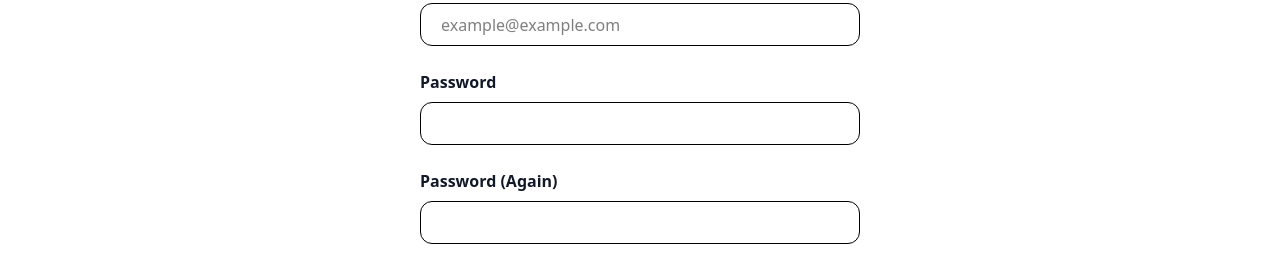
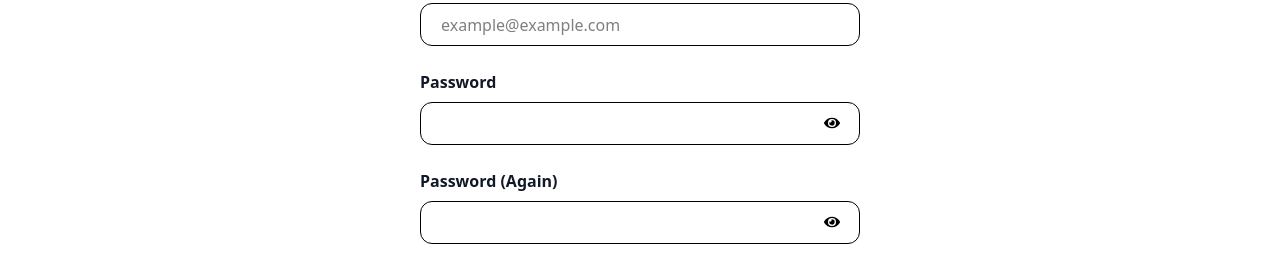
Before and after one commit to midu100/NEXTON, a React (Vite) app: page /registration in a window 1280 px wide. Shown: the part 289-555 px from the top of the page. Built offline with nearby package versions, Linux system fonts and the light colour scheme; a web font is replaced by a local one.

Commit message:
Singup & Login Page

```diff
--- a/package.json
+++ b/package.json
@@ -17,6 +17,8 @@
     "react-icons": "^5.5.0",
     "react-router": "^7.6.3",
     "react-slick": "^0.30.3",
+    "react-spinners": "^0.17.0",
+    "react-toastify": "^11.0.5",
     "slick-carousel": "^1.8.1",
     "tailwindcss": "^4.1.11"
   },
--- a/src/App.jsx
+++ b/src/App.jsx
@@ -8,6 +8,8 @@ import AllReco from './components/AllReco'
 import ProductDetails from './components/ProductDetails'
 import CheckOut from './components/CheckOut'
 import Registration from './pages/Registration'
+import Login from './pages/Login'
+import { ToastContainer, toast  } from 'react-toastify';
 
 
 function App() {
@@ -20,6 +22,7 @@ function App() {
         <Route path='/productdetails/:alu' element={<ProductDetails />} />
         <Route path='/checkout' element={<CheckOut />} />
         <Route path='/registration' element={<Registration />} />
+        <Route path='/login' element={<Login />} />
 
       </Route>
     </Route>
@@ -27,6 +30,7 @@ function App() {
 
   return (
     <>
+    <ToastContainer />
       <RouterProvider router={myRoute} />
 
     </>
--- /dev/null
+++ b/src/pages/Login.jsx
@@ -0,0 +1,66 @@
+import React, { useState } from 'react'
+import { Link } from 'react-router'
+import { Bounce, Slide, toast } from 'react-toastify'
+
+const Login = () => {
+    const[formData,setFormData]= useState({email:'', emailError:'',Password:'',errorPassword:''})
+
+    const handleLogin = ()=>{
+        if(!formData.email){
+            setFormData((prev)=>({...prev,emailError:'Enter your email'}))
+        }
+        else if(!formData.Password){
+            setFormData((prev)=>({...prev,errorPassword:'Enter your Password'}))
+        }
+        else{
+            toast.success('🦄 Login Successful !', {
+position: "top-right",
+autoClose: 5000,
+hideProgressBar: false,
+closeOnClick: false,
+pauseOnHover: true,
+draggable: true,
+progress: undefined,
+theme: "dark",
+transition: Slide,
+});
+        }
+    }
+
+    // console.log(formData)
+  return (
+    <div>
+        <section id='Register_Box' className='mt-[40px] mb-[72px] flex items-center justify-center'>
+            <div className='w-[440px]'>
+                {/* -------Header-------- */}
+                <div><h2 className='text-[36px] font-semibold text-second text-center mb-[60px]'>Login</h2></div>
+
+                {/* -------Input Box-------- */}
+                <div className='flex flex-col gap-[24px]'>
+                    {/* -----Email  */}
+                    <div>
+                        <p className='text-base font-semibold text-second'>Email</p>
+                        <p className='text-[12px] font-light font-poppins text-red-600'>{formData.emailError}</p>
+                        <input onChange={(e)=>setFormData((prev)=>({...prev,email:e.target.value}))} className='w-full border border-BorderCol rounded-[12px] h-[43px] px-5 outline-none mt-2' placeholder='example@example.com' type="email" />
+                    </div>
+                    {/* -----Password  */}
+                    <div>
+                        <p className='text-base font-semibold text-second'>Password</p>
+                        <p className='text-[12px] font-light font-poppins text-red-600'>{formData.errorPassword}</p>
+                        <input onChange={(e)=>setFormData((prev)=>({...prev,Password:e.target.value}))} className='w-full border border-BorderCol rounded-[12px] h-[43px] px-5 outline-none mt-2' type="password" />
+                    </div>
+
+                </div>
+
+                {/* ------Submit Button------ */}
+                <div className='mt-[24px] flex flex-col gap-[24px]'>
+                    <button onClick={handleLogin} className='w-full bg-second rounded-full text-white py-[14px] cursor-pointer'>Continue</button>
+
+                </div>
+            </div>
+        </section>
+    </div>
+  )
+}
+
+export default Login
--- a/src/pages/Registration.jsx
+++ b/src/pages/Registration.jsx
@@ -1,5 +1,11 @@
 import React, { useState } from 'react'
 import { Form, Link } from 'react-router'
+import { FaEye } from "react-icons/fa";
+import { FaEyeSlash } from "react-icons/fa";
+import axios from 'axios';
+import { HashLoader, PropagateLoader } from 'react-spinners';
+import { Bounce, toast } from 'react-toastify';
+
 
 const Registration = () => {
     const [emailError,setEmailError] = useState('')
@@ -11,6 +17,12 @@ const Registration = () => {
     const [passAgain,setPassAgain]=useState('')
     const [againError,setAgainError] = useState('')
 
+    const[showPass, setShowPass] = useState(false)
+
+    const[againShowPass,setAgainShowPass] = useState(false)
+
+    const[loading,setLoading]=useState(false)
+
     const handleSubmit = (behave)=>{
         behave.preventDefault()
         //----------------------------EMAIL VALIDATION
@@ -20,26 +32,56 @@ const Registration = () => {
         else if(!pass){
             setPassError('Please enter your password')
         }
+        // else{
+        //     const upperCase = /[A-Z]/.test(pass)
+        //     const lowerCase =/[a-z]/.test(pass)
+        //     const digit     =/[0-9]/.test(pass)
+        //     const Length = pass.length>=8
+        //     if(!upperCase){
+        //         setPassError('Password must contain at least one uppercase letter')
+        //     }
+        //     else if(!lowerCase){
+        //         setPassError('Password must contain at least one lowercase letter')
+        //     }
+        //     else if(!digit){
+        //         setPassError('Password must contain at least one digit 0-9')
+        //     }
+        //     else if(!Length){
+        //         setPassError('Password must be at least 8 characters')
+        //     }
+        // }
+       else if(passAgain != pass){
+            setAgainError('Enter password again')
+        }
+
         else{
-            const upperCase = /[A-Z]/.test(pass)
-            const lowerCase =/[a-z]/.test(pass)
-            const digit     =/[0-9]/.test(pass)
-            const Length = pass.length>=8
-            if(!upperCase){
-                setPassError('Password must contain at least one uppercase letter')
-            }
-            else if(!lowerCase){
-                setPassError('Password must contain at least one lowercase letter')
-            }
-            else if(!digit){
-                setPassError('Password must contain at least one digit 0-9')
-            }
-            else if(!Length){
-                setPassError('Password must be at least 8 characters')
-            }
-        }
-        if(passAgain != pass){
-            setAgainError('Password does not match')
+
+            setLoading(!loading)
+
+
+            axios.post('https://api.escuelajs.co/api/v1/users/',{
+                "name": "Nicolas",
+                "email": email,
+                "password": pass,
+                "avatar": "https://picsum.photos/800"
+            })
+            .then((res)=>{console.log(res) ; setLoading(false);
+
+                toast.success('Registration Success !', {
+                position: "top-right",
+                autoClose: 5000,
+                hideProgressBar: false,
+                closeOnClick: false,
+                pauseOnHover: true,
+                draggable: true,
+                progress: undefined,
+                theme: "dark",
+                transition: Bounce,
+              });
+            })
+            .catch((err)=>{console.log(err); setLoading(false)})
+
+
         }
     }
 
@@ -65,25 +107,49 @@ const Registration = () => {
                         <input onChange={(e)=>{setEmail(e.target.value),setEmailError('')}} className='w-full border border-BorderCol rounded-[12px] h-[43px] px-5 outline-none mt-2' placeholder='example@example.com' type="email" />
                     </div>
                     {/* -----Password  */}
-                    <div>
+                    <div className='relative'>
                         <p className='text-base font-semibold text-second'>Password</p>
                         <p className='text-red-600 font-poppins'>{passError}</p>
-                        <input onChange={(e)=>{setPass(e.target.value),setPassError('')}} className='w-full border border-BorderCol rounded-[12px] h-[43px] px-5 outline-none mt-2' type="password" />
+                        <input onChange={(e)=>{setPass(e.target.value),setPassError('')}} type={showPass ? 'text' : 'password'} className='w-full border border-BorderCol rounded-[12px] h-[43px] px-5 outline-none mt-2'  />
+                        {
+                            showPass ?
+                            <FaEyeSlash onClick={()=>setShowPass(!showPass)} className='absolute top-[45px] right-[20px]'/>
+
+                            :
+
+                            <FaEye onClick={()=>setShowPass(!showPass)} className='absolute top-[45px] right-[20px]'/>
+
+                        }
                     </div>
                     {/* -----Password again */}
-                    <div>
+                    <div className='relative'>
                         <p className='text-base font-semibold text-second'>Password (Again)</p>
                         <p className='text-red-600 font-poppins'>{againError}</p>
-                        <input onChange={(e)=>{setPassAgain(e.target.value),setAgainError('')}} className='w-full border border-BorderCol rounded-[12px] h-[43px] px-5 outline-none mt-2'type="password" />
+                        <input onChange={(e)=>{setPassAgain(e.target.value),setAgainError('')}} type={againShowPass ? "text" : "password"} className='w-full border border-BorderCol rounded-[12px] h-[43px] px-5 outline-none mt-2' />
+                        {
+                            againShowPass ?
+                            <FaEyeSlash onClick={()=>setAgainShowPass(!againShowPass)} className='absolute top-[45px] right-[20px]'/>
+
+                            :
+
+                            <FaEye onClick={()=>setAgainShowPass(!againShowPass)} className='absolute top-[45px] right-[20px]'/>
+
+                        }
                     </div>
                 </div>
 
                 {/* ------Submit Button------ */}
                 <div className='mt-[24px] flex flex-col gap-[24px]'>
-                    <button className='w-full bg-second rounded-full text-white py-[14px] cursor-pointer'>Continue</button>
+                    {
+                        loading?
+                        <button type='submit' className='w-full h-[52px] bg-second rounded-full text-white py-[14px] cursor-pointer flex justify-center items-center'><PropagateLoader color="#e1e7e2" /></button>
+                        :
+                        <button type='submit' className='w-full bg-second rounded-full text-white py-[14px] cursor-pointer'>Continue</button>
+
+                    }
                     <p className='text-Primary font-medium text-[14px] text-center'>OR</p>
                     <div>
-                        <p className='text-Primary text-base font-normal text-center'>Already a member? <Link className='text-[#0EA5E9]' to={'/Login'}>Login</Link></p>
+                        <p className='text-Primary text-base font-normal text-center'>Already a member? <Link className='text-[#0EA5E9]' to={'/login'}>Login</Link></p>
                     </div>
                 </div>
             </Form>
```
Also changed, not shown: 1 other file (tests, documents, lock files or other folders).
